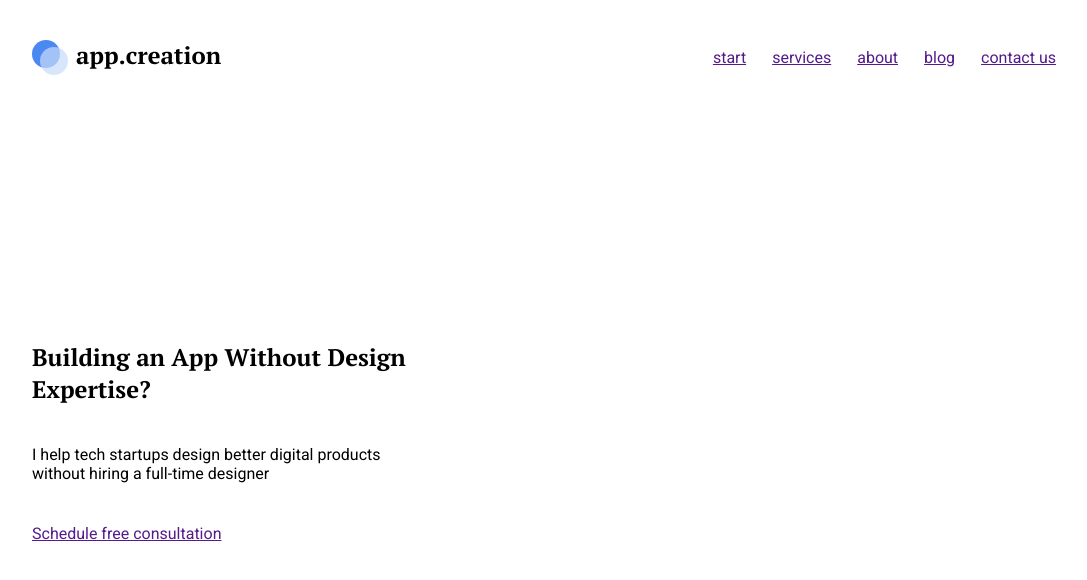
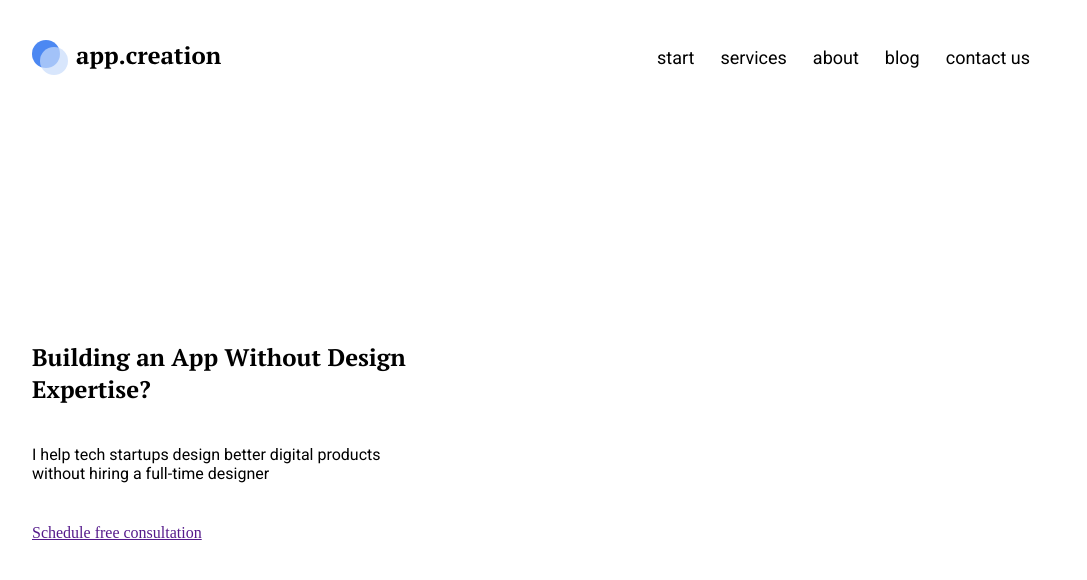
Before and after one commit to WebHeroSchool/Repository-Az, a plain HTML site: page Index.html in a window 1280 px wide. Shown: the whole page, without its empty margins (96-1183 px from the left). Drawn offline with Linux system fonts and the light colour scheme; a web font is replaced by a local one.

Commit message:
Update styles.css

```diff
--- a/styles.css
+++ b/styles.css
@@ -1,10 +1,6 @@
 h1 {
 	font-family: 'PT Serif', serif;
 	font-weight: bold;
-}
-a {
-	font-family: 'Roboto', sans-serif;
- 	font-weight: 500;
 }
 p {
 	font-family: 'Roboto', sans-serif;
@@ -34,7 +30,24 @@ margin: 0;
   align-items: center;
 }
 .menu__item {
-  padding: 0 13px;
+  position: relative;
+  margin-right:26px;
+  font: 500 18px/21px Roboto, arial, helvetica, sans-serif;
+  color: #000;
+  text-decoration: none;
+  transition: opacity 0.5s;
+}
+.menu__item:hover {
+  opacity: 0.5;
+}
+.menu__item:hover:after {
+  position: absolute;
+  left: 0;
+  display: block;
+  content: '';
+  width: 100%;
+  height: 3px;
+  background: #0056EC;
 }
 .menu__item:last-child {
   padding-right: 0;
```
